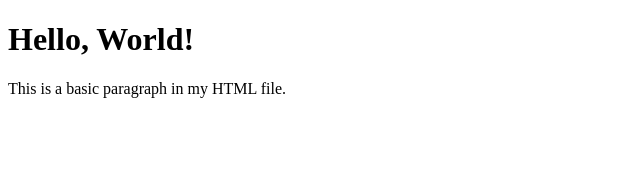
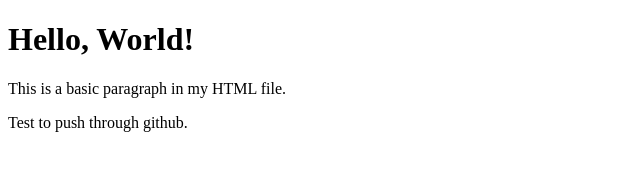
Before and after one commit to arshkad/CPSC491, a plain HTML site: page index.html in a window 1280 px wide. Shown: the whole page, without its empty margins (0-640 px from the left). Drawn offline with Linux system fonts and the light colour scheme.

Commit message:
test push

```diff
--- a/index.html
+++ b/index.html
@@ -8,5 +8,6 @@
     <body>
         <h1>Hello, World!</h1>
         <p>This is a basic paragraph in my HTML file.</p>
+        <p>Test to push through github.</p>
     </body>
     </html>
```
